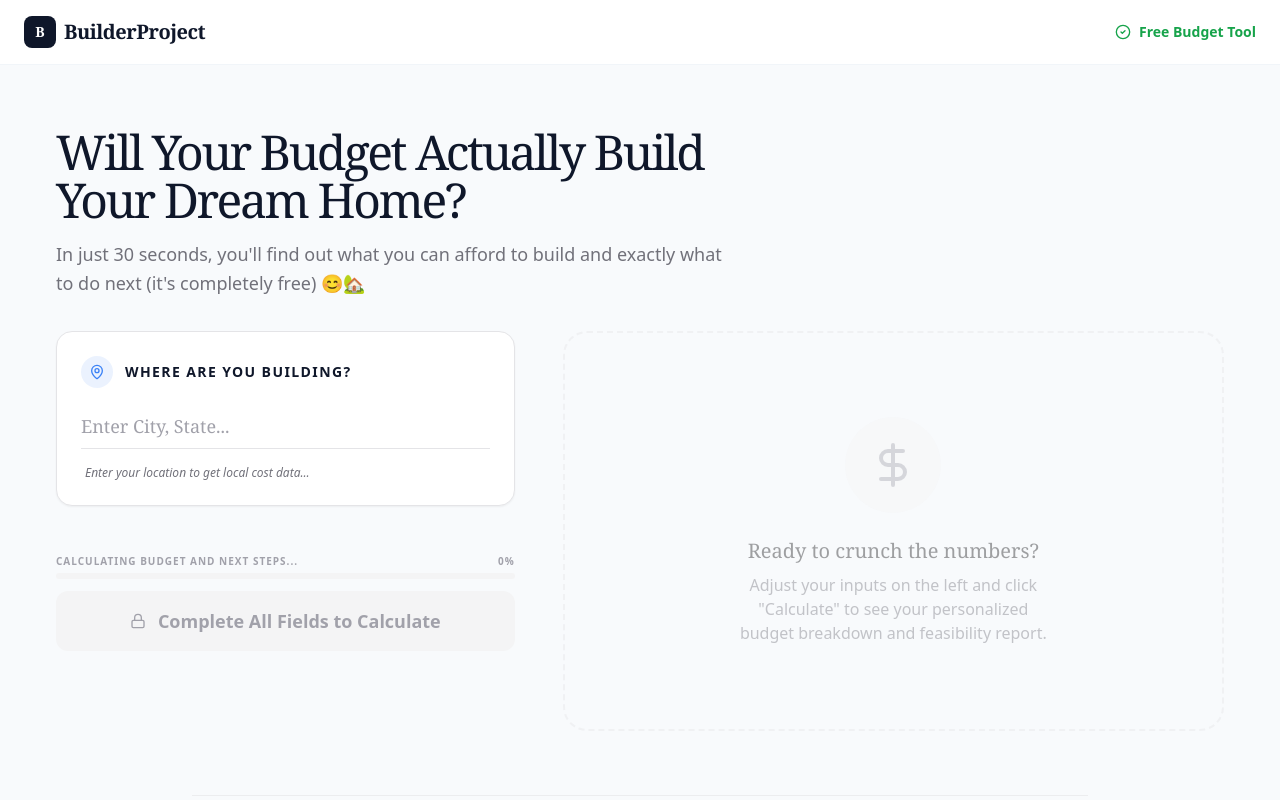
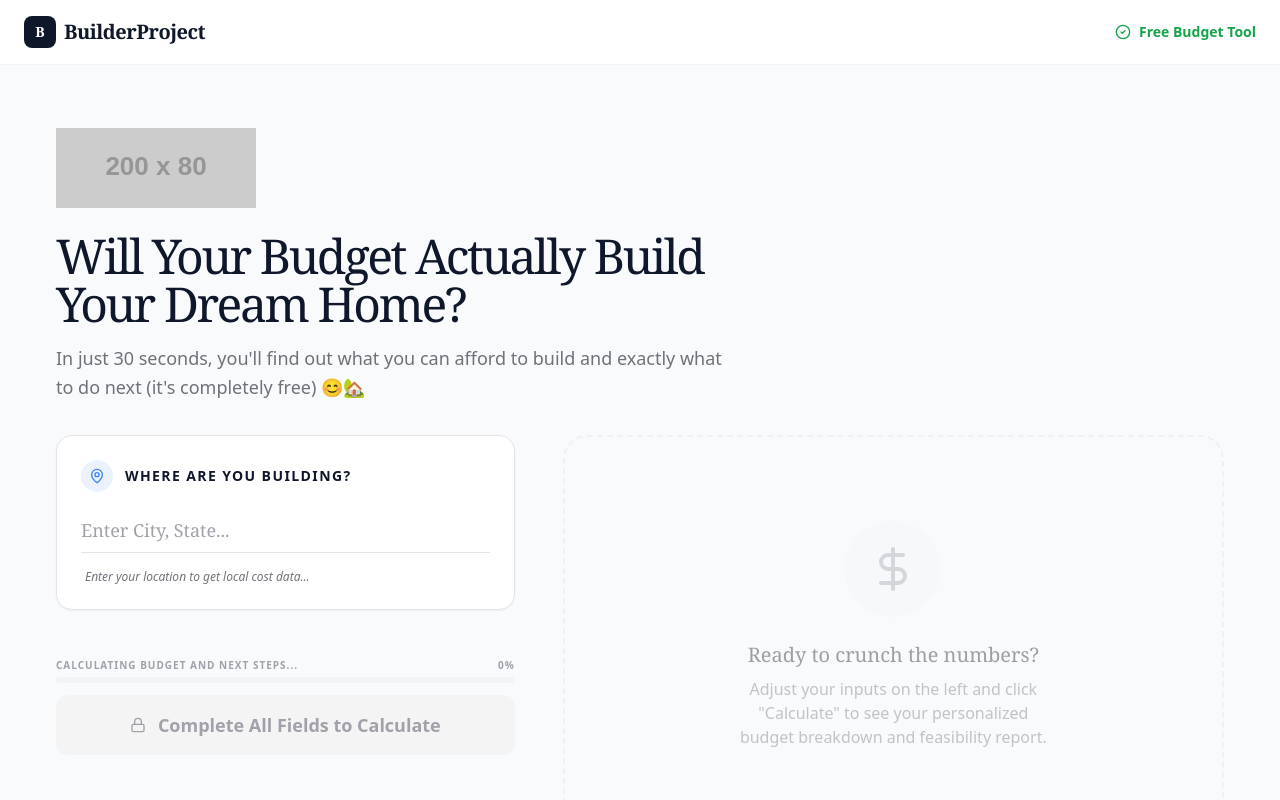
Before and after one commit to christianh0019/client-lp, a React (Vite) app: page / in a window 1280 px wide. Shown: the top 800 px of the page. Built offline with nearby package versions, Linux system fonts and the light colour scheme.

Commit message:
feat: add dynamic client logo support

```diff
--- a/src/components/BudgetCalculator.tsx
+++ b/src/components/BudgetCalculator.tsx
@@ -319,6 +319,15 @@ export const BudgetCalculator: React.FC = () => {
             {/* Header */}
             <div className="flex flex-col md:flex-row md:items-end justify-between mb-8 gap-6 animate-fadeIn">
                 <div className="space-y-4 max-w-2xl">
+                    {client.logo && (
+                        <div className="mb-6">
+                            <img
+                                src={client.logo}
+                                alt={`${client.name} Logo`}
+                                className="h-16 md:h-20 object-contain object-left"
+                            />
+                        </div>
+                    )}
                     <h2 className="text-4xl md:text-5xl font-serif tracking-tighter text-slate-900 leading-tight">
                         Will Your Budget Actually Build Your Dream Home?
                     </h2>
--- a/src/config/clients.ts
+++ b/src/config/clients.ts
@@ -4,6 +4,7 @@ export interface ClientConfig {
     webhookUrl: string;
     pixelId: string;
     bookingWidgetId: string; // To allow unique calendars per client
+    logo?: string; // Optional URL for client logo
     branding?: {
         logo?: string;
         primaryColor?: string;
@@ -16,21 +17,24 @@ export const CLIENTS: Record<string, ClientConfig> = {
         name: 'BuilderProject Demo',
         webhookUrl: 'https://hook.us2.make.com/your-default-webhook', // Replace with actual default or placeholder
         pixelId: '', // Empty initially, handled safely
-        bookingWidgetId: 'xPaYSZulboJxxCpHa9dY' // Default Widget ID
+        bookingWidgetId: 'xPaYSZulboJxxCpHa9dY', // Default Widget ID
+        logo: 'https://placehold.co/200x80/png?text=Demo+Builder'
     },
     'homestead': {
         id: 'homestead',
         name: 'Homestead Home Builders',
         webhookUrl: 'https://services.leadconnectorhq.com/hooks/cG3cesDKIajoyQPNPYZK/webhook-trigger/61e5d2ad-bff6-4dda-afe3-89b988885e8a',
         pixelId: '672932955108158',
-        bookingWidgetId: 'xPaYSZulboJxxCpHa9dY'
+        bookingWidgetId: 'xPaYSZulboJxxCpHa9dY',
+        logo: 'https://placehold.co/200x80/png?text=Homestead+Homes'
     },
     'verso': {
         id: 'verso',
         name: 'Verso Builders',
         webhookUrl: 'https://hook.us2.make.com/verso-webhook-id',
         pixelId: '9999999999',
-        bookingWidgetId: 'verso-calendar-id'
+        bookingWidgetId: 'verso-calendar-id',
+        logo: 'https://placehold.co/200x80/png?text=Verso+Builders'
     },
     // Example for a new client:
     // 'apex-builders': {
```
